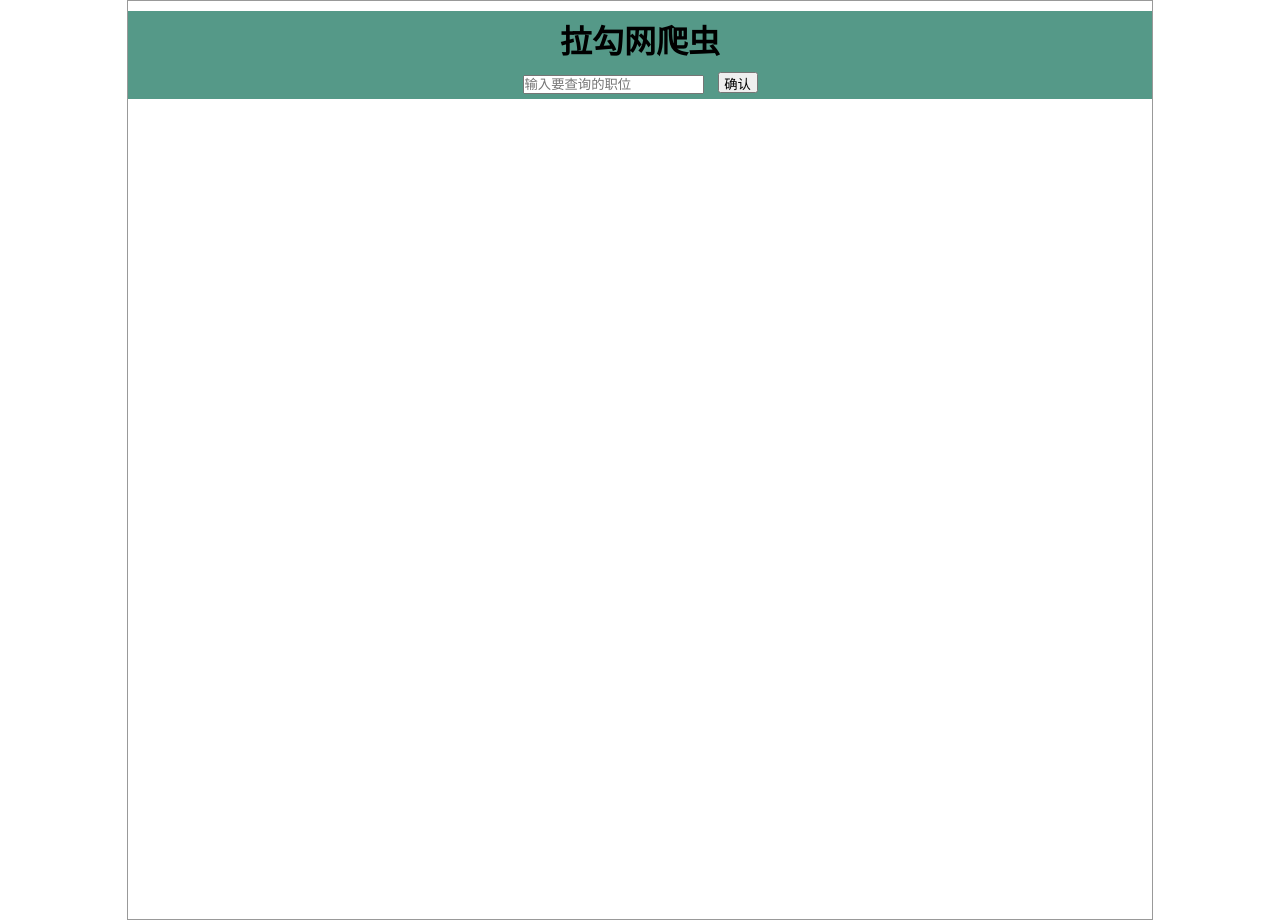
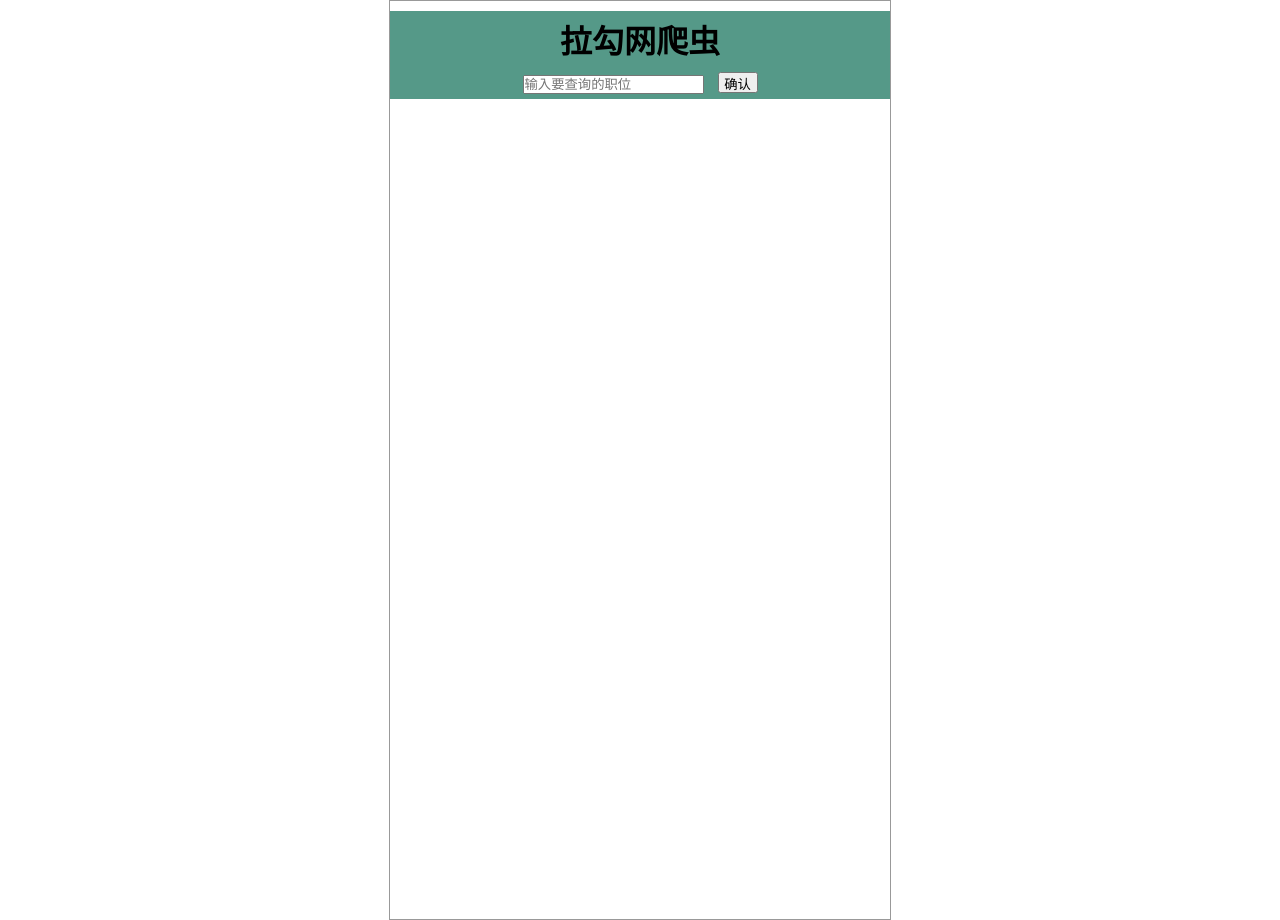
Before and after one commit to woxixiulayin/lagou_spider, a website: page templates/index.html in a window 1280 px wide. Drawn offline with Linux system fonts and the light colour scheme; files that its build step writes are made by us from their sources.

Commit message:
add meta

```diff
--- a/static/style.css
+++ b/static/style.css
@@ -5,7 +5,7 @@
 }
 
 #container {
-    width: 80%;
+    width: 500px;
     height: 100%;
     margin: 0 auto;
     text-align: center;
--- a/templates/index.html
+++ b/templates/index.html
@@ -1,6 +1,8 @@
 <!DOCTYPE html>
 <html>
     <head>
+        <meta charset="utf-8" />
+        <meta name="viewport" content="width=device-width, initial-scale=1,maximum--scale=1" />
         <title>拉勾网小爬虫展示</title>
         <link rel="stylesheet" type="text/css" href="static/style.css">
     </head>
```
